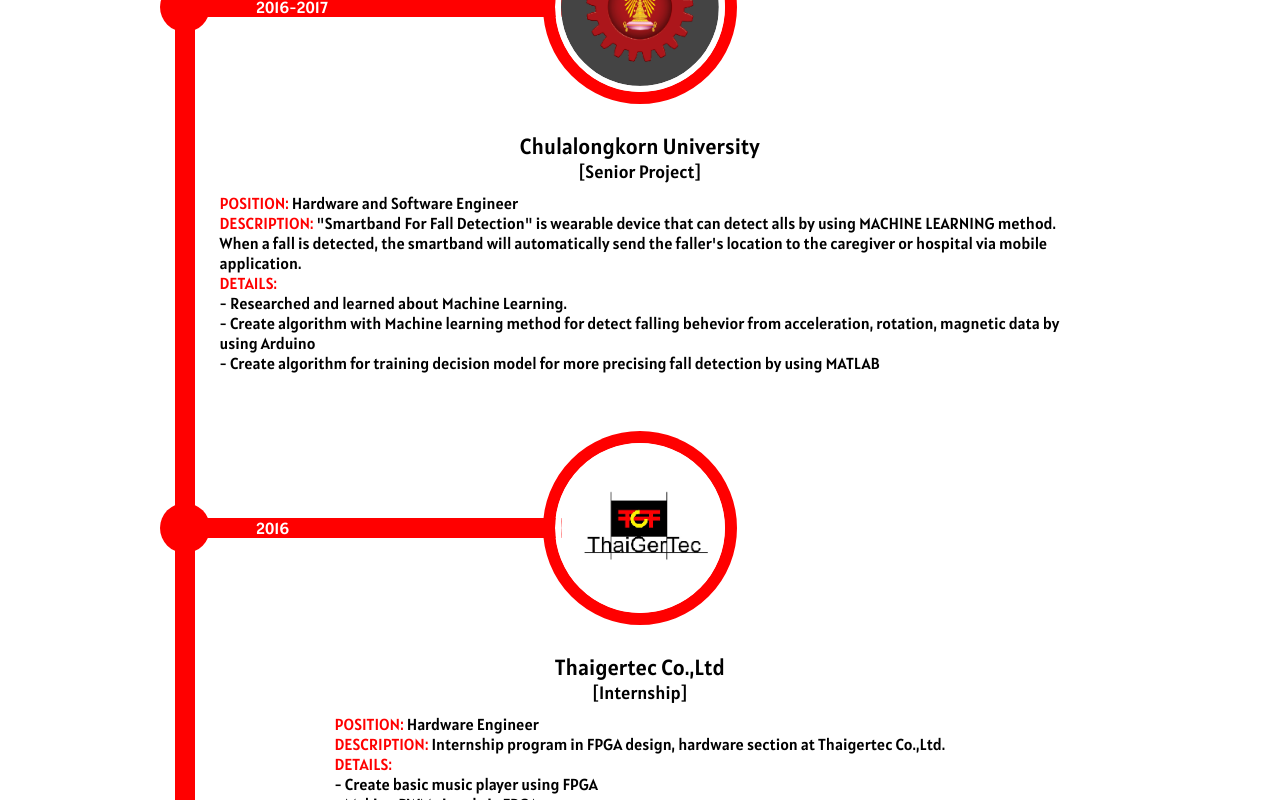
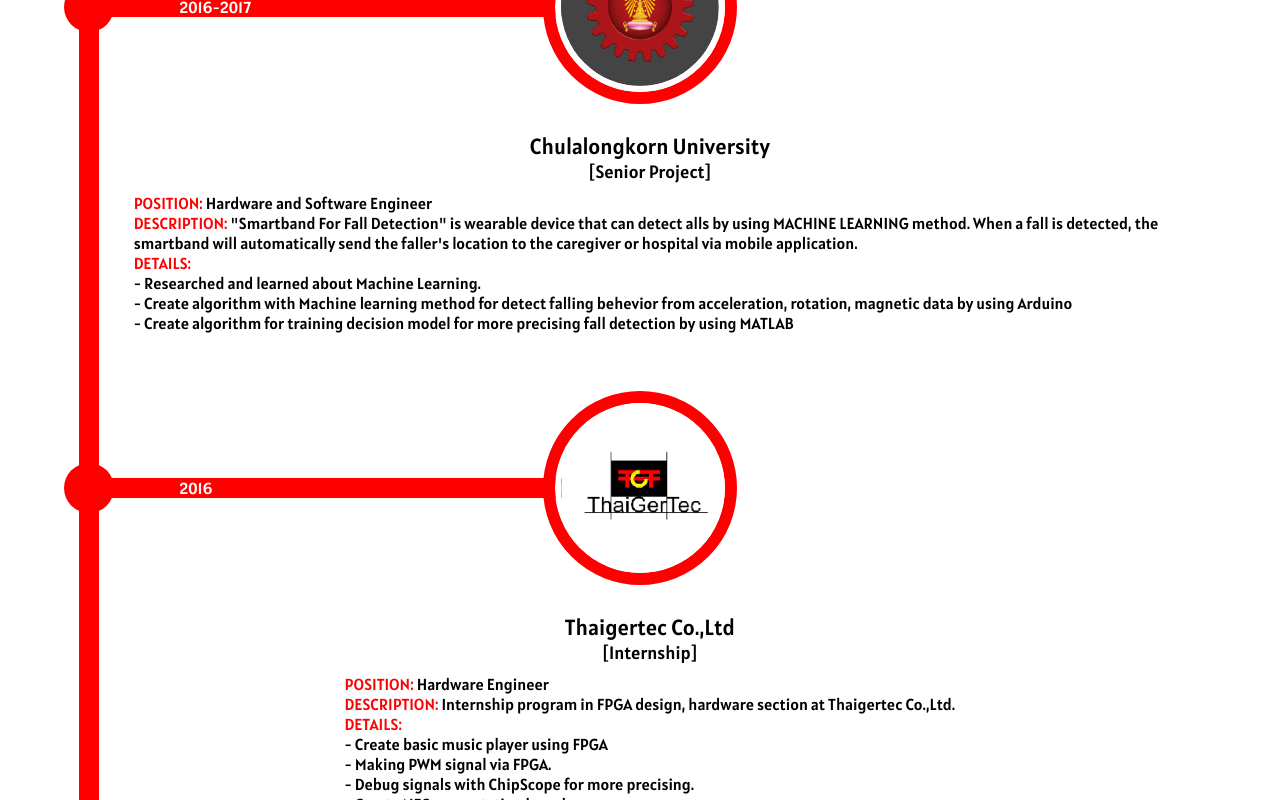
Before and after one commit to MPcRz7/webresume, a React (Create React App) app: page /webresume/experience in a window 1280 px wide. Shown: the part 1340-2140 px from the top of the page. Built offline with nearby package versions, Linux system fonts and the light colour scheme.

Commit message:
make timeline bar relate to windowsize

```diff
--- a/src/Components/ExperienceComponents/ExperienceListItemTemplate.js
+++ b/src/Components/ExperienceComponents/ExperienceListItemTemplate.js
@@ -24,10 +24,10 @@ class ExperienceListItemTemplate extends Component {
         const windowWidthHalf = windowWidth / 2;
         return (
             <div className="ExperienceListItemTemplate" >
-                <div className="ExperienceListItemTemplateImage" style={{ width: windowWidth * 0.75, height: 250 * factor }}>
+                <div className="ExperienceListItemTemplateImage" style={{ width: windowWidth * 0.9, height: 250 * factor }}>
                     <div className="ExperienceListItemTemplateLongBlock" style={{ height: 20 * factor }} />
-                    <div className="ExperienceListItemTemplateTimeline" />
-                    <div className="ExperienceListItemTemplatePoint" />
+                    <div className="ExperienceListItemTemplateTimeline" style={{ width: 20*factor, left: 15*factor }} />
+                    <div className="ExperienceListItemTemplatePoint" style={{ width: 50*factor, height: 50*factor }} />
                     <p className="ExperienceListItemTemplateDuration" style={{ fontSize: 16 * factor }}>{Duration}</p>
                     <div className="ExperienceListItemTemplateCompanyImage" style={{ height: 170 * factor, width: 170 * factor, borderWidth: 12 * factor }}>
                         <div className="ExperienceListItemTemplateCompanyImage2" style={{ borderWidth: 6*factor }}>
@@ -36,7 +36,7 @@ class ExperienceListItemTemplate extends Component {
                     </div>
                 </div>
                 <div className="ExperienceListItemTemplateTextTimeline">
-                    <div className="ExperienceListItemTemplateTimeline2" />
+                    <div className="ExperienceListItemTemplateTimeline2" style={{ width: 20*factor, transform: `translateX(${15*factor}px)`  }} />
                     <div className="ExperienceListItemTemplateText">
                         <div className="ExperienceListItemTemplateText2" style={{ paddingLeft: 50 * factor, paddingRight: 50 * factor }}>
                             <div className="ExperienceListItemTemplateTopic">
--- a/src/Styles/Components/ExperienceComponents/_ExperienceListItemTemplate.scss
+++ b/src/Styles/Components/ExperienceComponents/_ExperienceListItemTemplate.scss
@@ -80,14 +80,14 @@
     }
 
     .ExperienceListItemTemplateTextTimeline {
-        width: 75%;
+        width: 90%;
         min-width: 400px;
         display: flex;
         align-items: stretch;
         .ExperienceListItemTemplateTimeline2 {
             background-color: $backgroundColor1;
             width: 20px;
-            transform: translateX(15px);
+            // transform: translateX(15px);
         }
         .ExperienceListItemTemplateText {
             display: flex;
@@ -96,7 +96,7 @@
             width: 100%;
 
             .ExperienceListItemTemplateText2 {
-                transform: translateX(-10px);
+                // transform: translateX(-10px);
                 padding-left: 50px;
                 padding-right: 50px;
                 padding-bottom: 20px;
```
Also changed, not shown: 1 other file (tests, documents, lock files or other folders).
